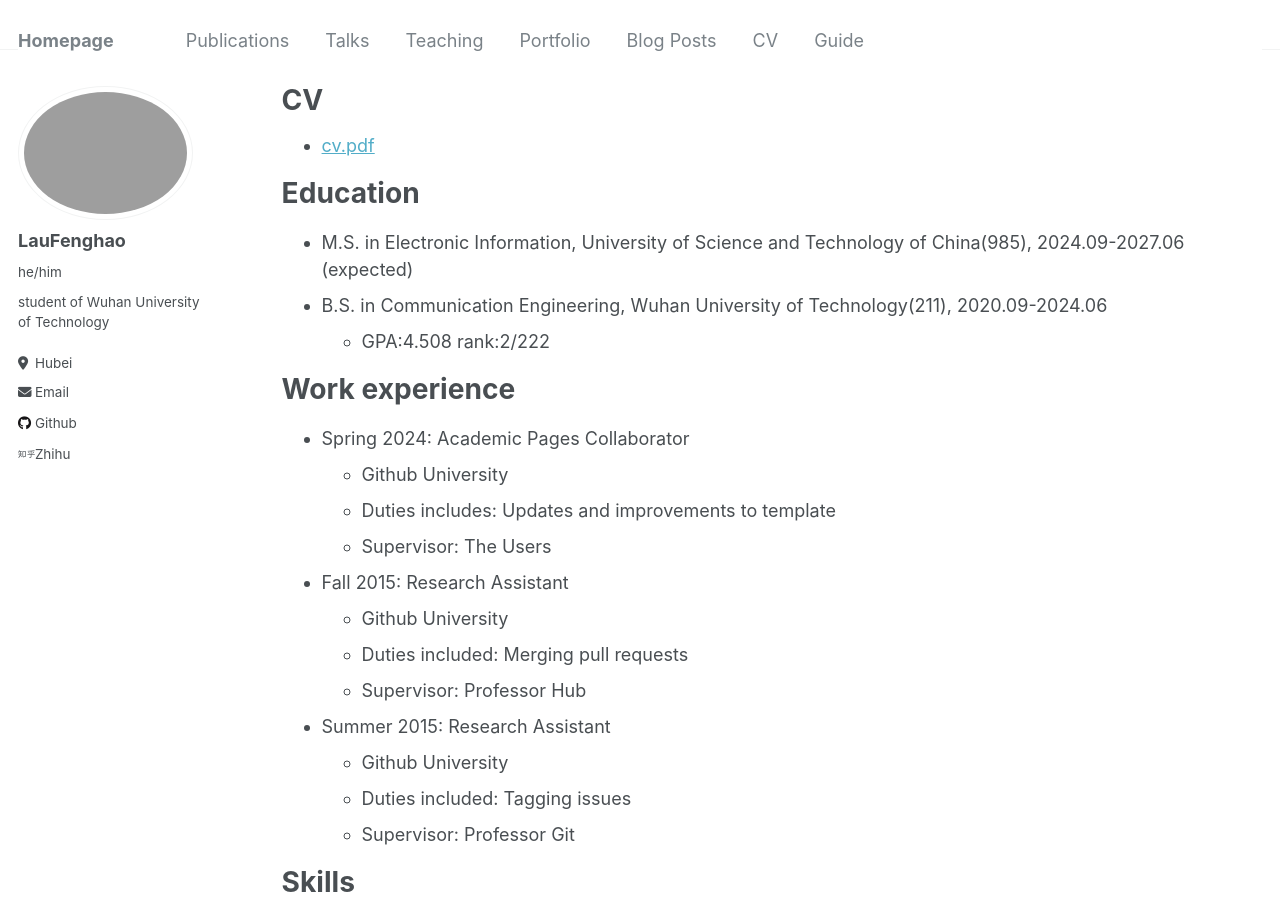
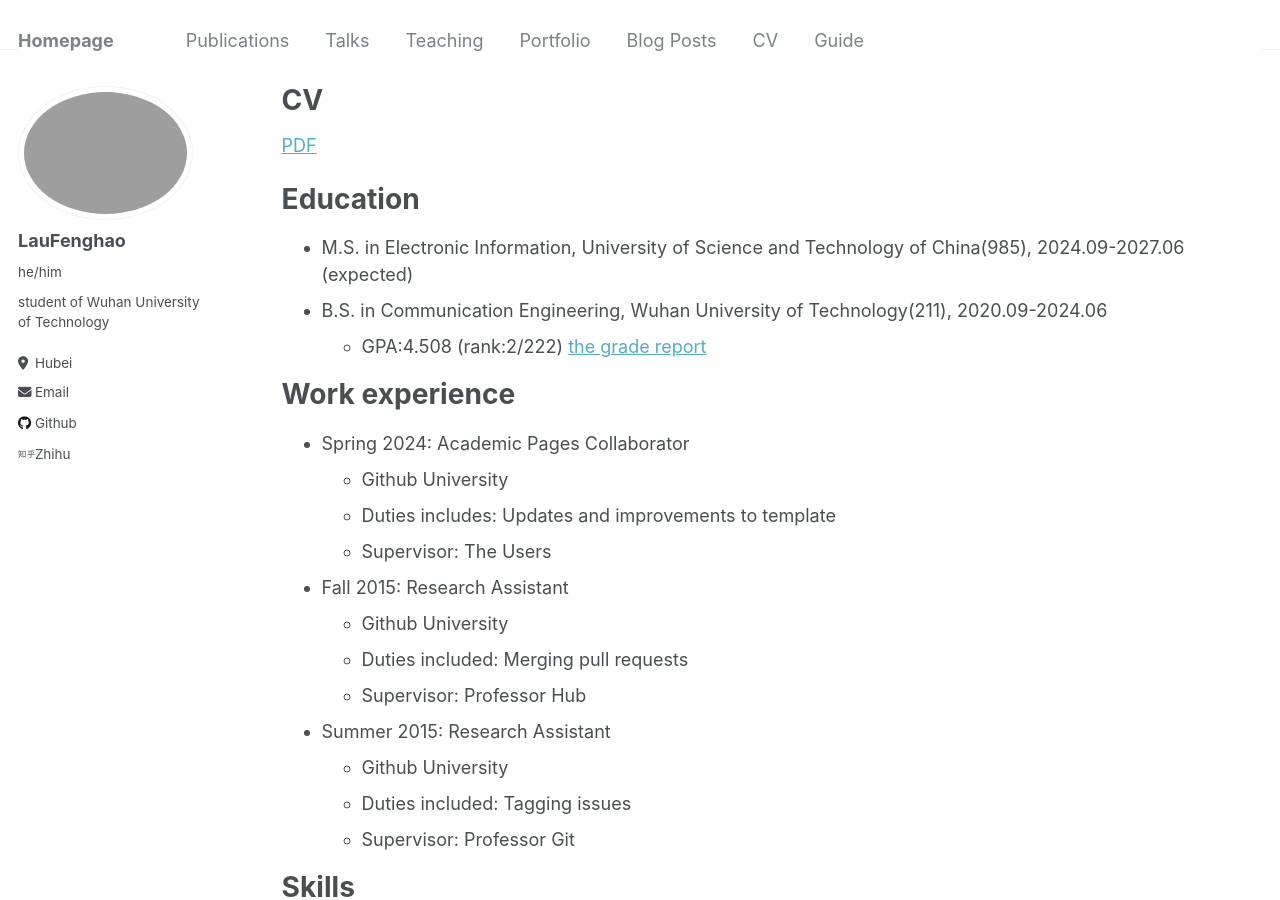
Before and after one commit to LauFH/LauFH.github.io, a Jekyll site: the page built from _pages/cv.md, in a window 1280 px wide and 900 px high. Built offline with Jekyll 4.4.1, drawn with Linux system fonts in a browser that asks for light colours.

Commit message:
Update cv.md

```diff
--- a/_pages/cv.md
+++ b/_pages/cv.md
@@ -8,13 +8,13 @@ redirect_from:
 ---
 
 {% include base_path %}
-* [cv.pdf](http://laugh.github.io/files/cv.pdf)
+[PDF](http://laufh.github.io/files/cv.pdf)
 
 Education
 ======
 * M.S. in Electronic Information, University of Science and Technology of China(985), 2024.09-2027.06 (expected)
 * B.S. in Communication Engineering, Wuhan University of Technology(211), 2020.09-2024.06
-  * GPA:4.508 rank:2/222
+  * GPA:4.508 (rank:2/222) [the grade report](http://laufh.github.io/files/grade.pdf)
 
 Work experience
 ======
```
